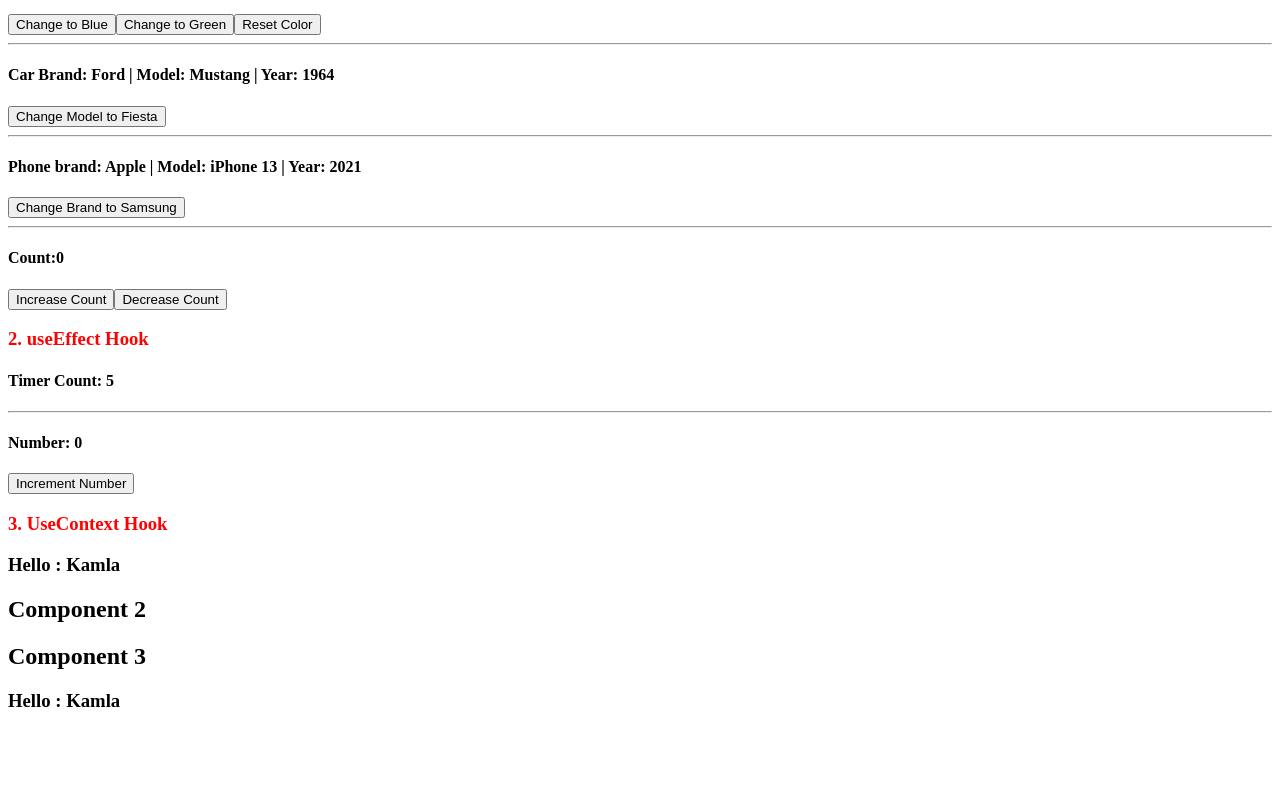
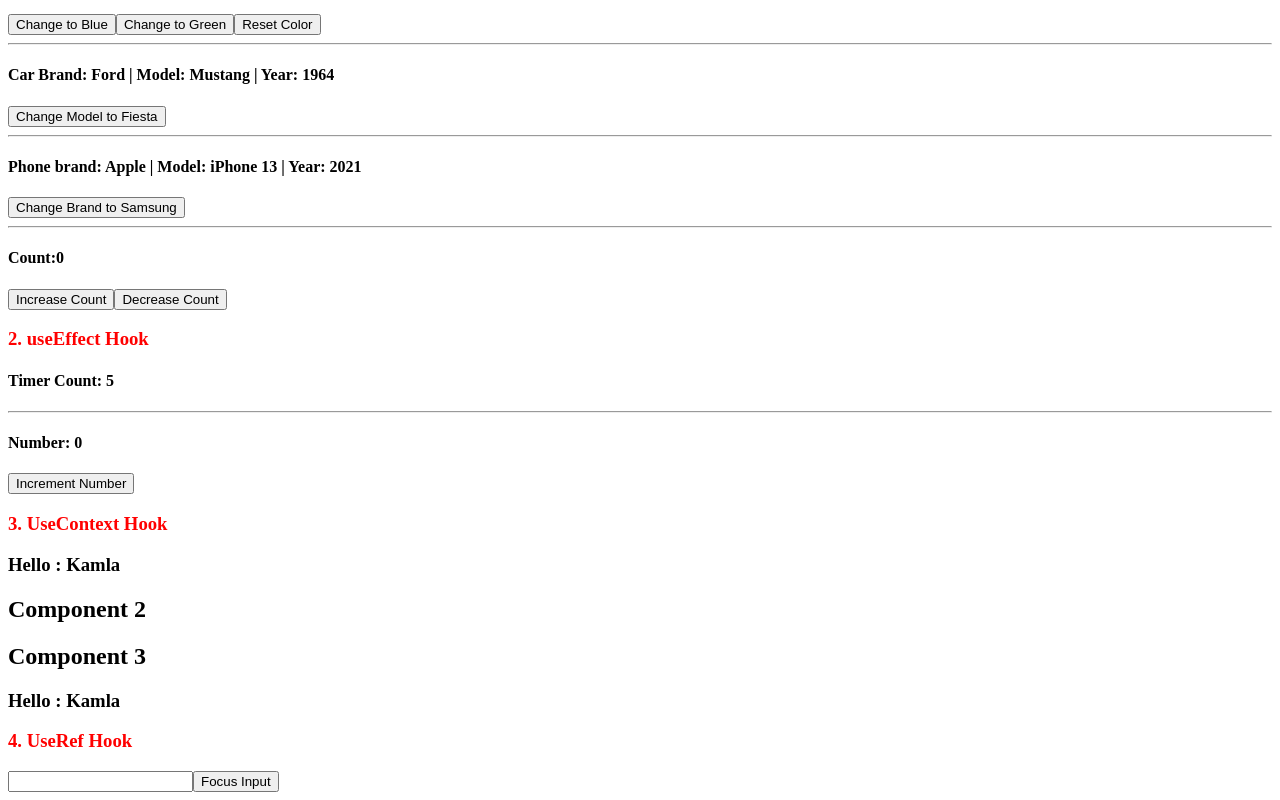
Before and after one commit to SuwanthaDarshana/render-test, a React (Vite) app: page / in a window 1280 px wide. Shown: the part 1948-2748 px from the top of the page. Before the commit the page ends 2678 px from the top, so only its background shows below. Built offline with nearby package versions, Linux system fonts and the light colour scheme.

Commit message:
add useRef Hook

```diff
--- a/src/App.jsx
+++ b/src/App.jsx
@@ -21,6 +21,7 @@ import Color from "./components/Hooks/UseState/Color";
 import Timer from "./components/Hooks/UseEffect/Timer";
 import PropDrilling from "./components/Hooks/UseContext/PropDrilling";
 import Component from "./components/Hooks/UseContext/Component";
+import UseRefComponent from "./components/Hooks/UseRef/UseRefComponent";
 
 function App() {
   const customers = [
@@ -67,6 +68,7 @@ function App() {
       <Color />
       <Timer/>
       <Component/>
+      <UseRefComponent/>
     </div>
   );
 }
--- /dev/null
+++ b/src/components/Hooks/UseRef/UseRefComponent.jsx
@@ -0,0 +1,19 @@
+import React, { useRef } from "react";
+
+const UseRefComponent = () => {
+  const inputRef = useRef(null);  // Creating a ref using useRef hook
+
+  const focusInput = () => {
+    inputRef.current.focus();  // accessing the current property to focus the input element
+  };
+
+  return (
+    <div>
+      <h3 style={{ color: "red" }}>4. UseRef Hook</h3>
+      <input ref={inputRef} type="text" />
+      <button onClick={focusInput}>Focus Input</button>
+    </div>
+  );
+};
+
+export default UseRefComponent;
```
